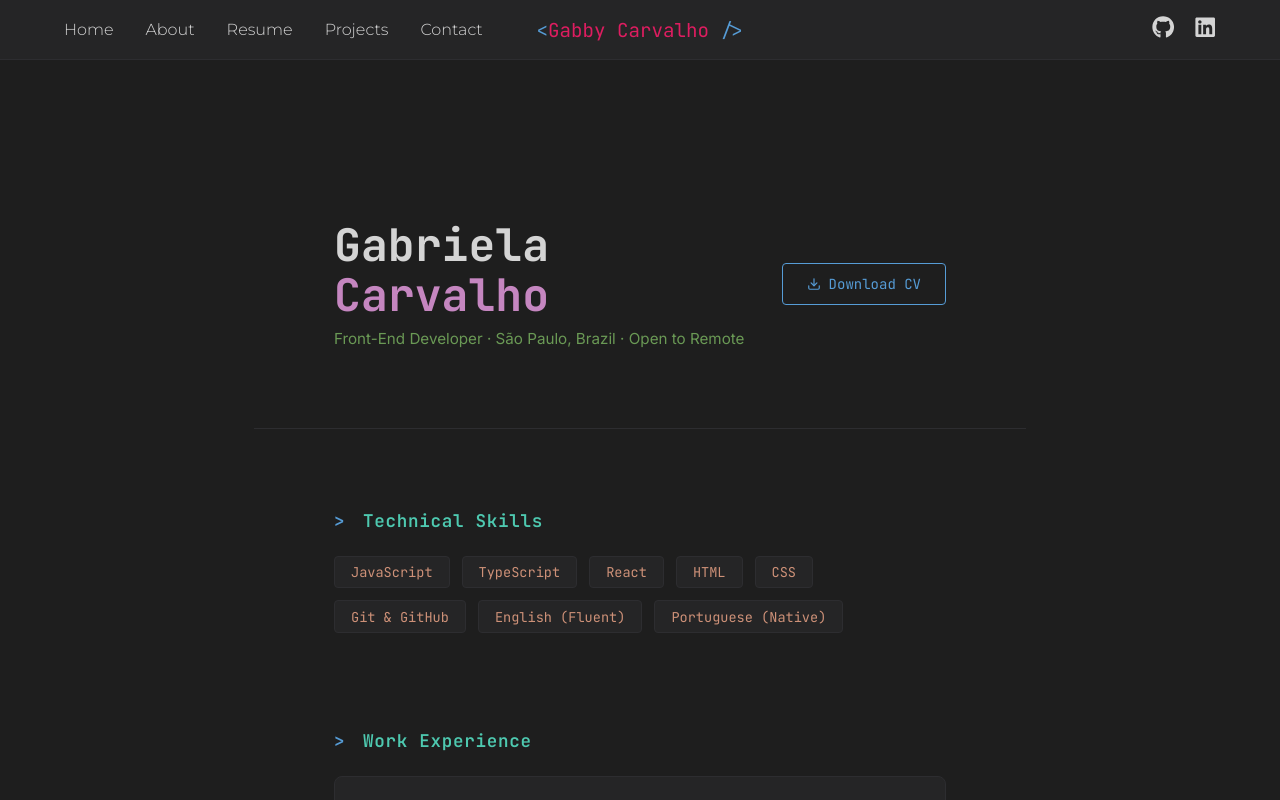
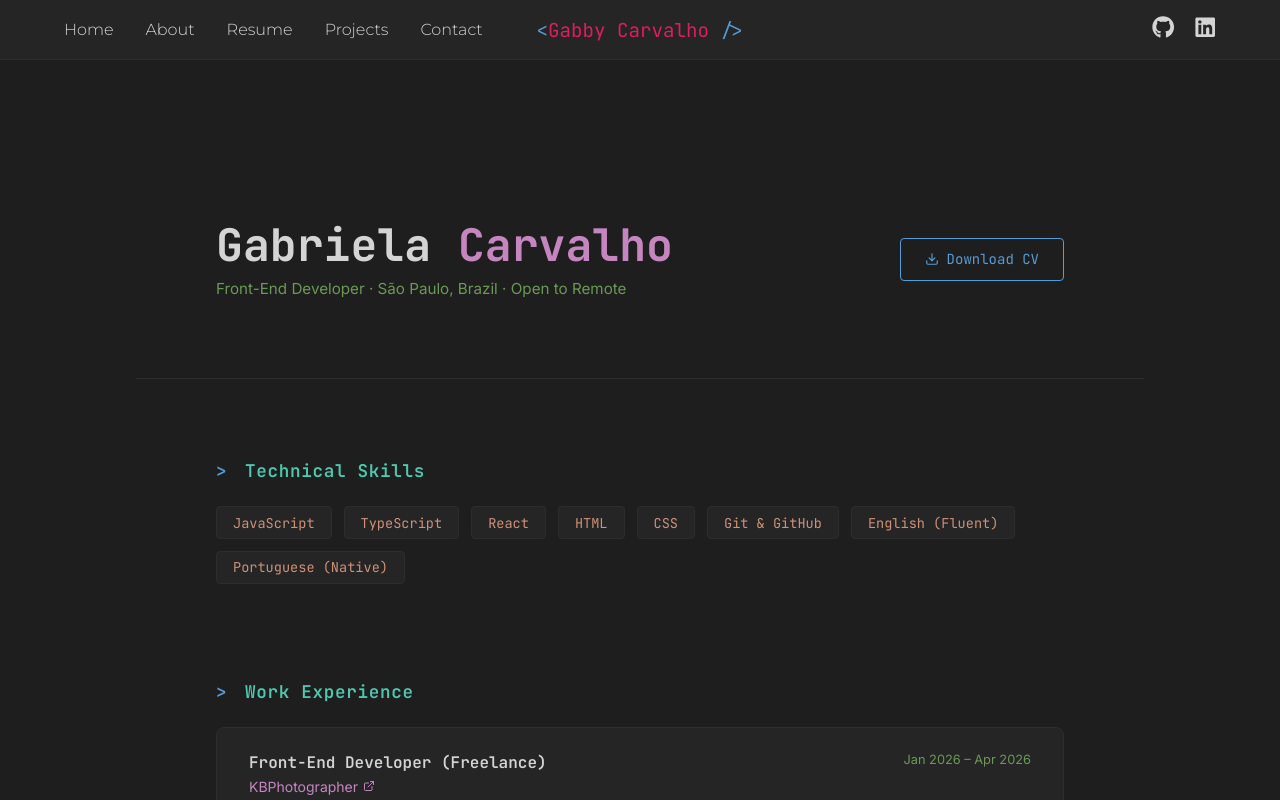
Before and after one commit to GabbyCarvalho/gabriela-portfolio, a React (Vite) app: page /gabriela-portfolio/resume in a window 1280 px wide. Shown: the top 800 px of the page. Built offline with nearby package versions, Linux system fonts and the light colour scheme.

Commit message:
fix resume styles

```diff
--- a/src/styles/resume.css
+++ b/src/styles/resume.css
@@ -1,9 +1,9 @@
 /* resume.css */
 
 .resume {
-  max-width: 900px;
+  max-width: 1200px;
   margin: 0 auto;
-  padding: 5rem 4rem 6rem;  /* aumenta o padding lateral */
+  padding: 5rem 6rem 6rem;  /* aumenta o padding lateral */
   display: flex;
   flex-direction: column;
   gap: 4rem;
```
